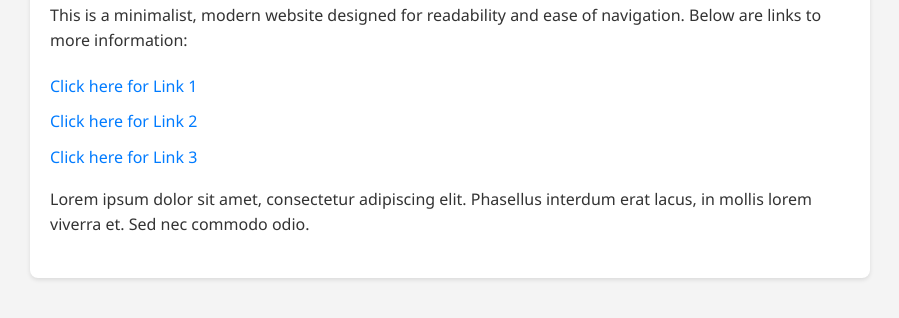
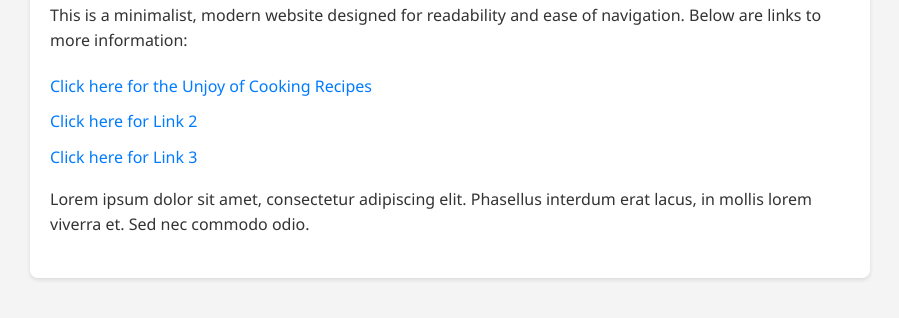
Before and after one commit to mccannclan/mccannclan.github.io, a plain HTML site: page index.html in a window 1280 px wide. Shown: the part 150-468 px from the top of the page, without its empty margins (190-1089 px from the left). Drawn offline with Linux system fonts and the light colour scheme.

Commit message:
Update index.html

```diff
--- a/index.html
+++ b/index.html
@@ -45,7 +45,7 @@
         <h1>Welcome to the McCann Family Website</h1>
         <p>This is a minimalist, modern website designed for readability and ease of navigation. Below are links to more information:</p>
         <ul>
-            <li><a href="#link1" target="_blank">Click here for Link 1</a></li>
+            <li><a href="#link1" target="_blank">Click here for the Unjoy of Cooking Recipes</a></li>
             <li><a href="#link2" target="_blank">Click here for Link 2</a></li>
             <li><a href="#link3" target="_blank">Click here for Link 3</a></li>
         </ul>
```
